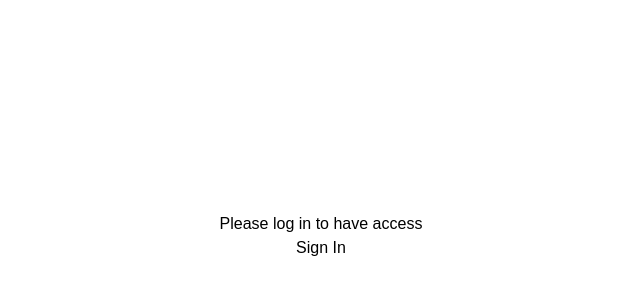
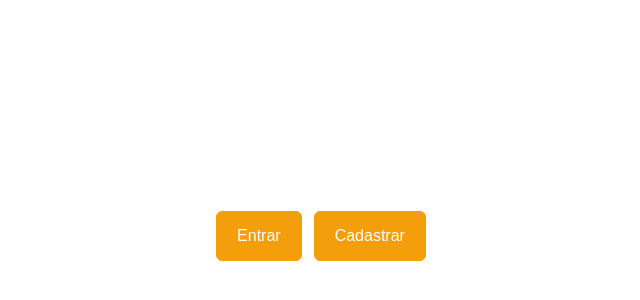
Before and after one commit to ThomBertelli/vendy, a Vue app: page / in a window 1280 px wide. Shown: the part 164-464 px from the top of the page, without its empty margins (319-959 px from the left). Built offline with nearby package versions, Linux system fonts and the light colour scheme; a web font is replaced by a local one.

Commit message:
feat(UserProfile): create button to signup

```diff
--- a/src/components/UserProfile.vue
+++ b/src/components/UserProfile.vue
@@ -12,18 +12,28 @@ const signOut = function () {
 </script>
 
 <template>
-    <div class="flex flex-col justify-center items-center h-screen">
+    <div class="flex flex-col">
         <template v-if="isLoggedIn">
-            <h3>Hi, {{ currentUser && currentUser.email }}</h3>
-            <nav>
-                <a @click="signOut">Sign Out</a>
-            </nav>
+            <div class="flex flex-col items-center gap-2">
+                <h3>Olá, {{ currentUser && currentUser.email }}</h3>
+                <nav>
+                    <ButtonPrime @click="signOut">Sign Out</ButtonPrime>
+                </nav>
+            </div>
         </template>
-        <template v-else>
-            <h3>Please log in to have access</h3>
-            <nav>
-                <RouterLink :to="{ name: 'signin'}"> Sign In </RouterLink>
-            </nav>
+        <template  v-else>
+            <div class="flex gap-3">
+                <nav>
+                    <ButtonPrime>
+                        <RouterLink :to="{ name: 'signin'}"> Entrar </RouterLink>
+                    </ButtonPrime>
+                </nav>
+                <nav>
+                    <ButtonPrime>
+                        <RouterLink :to="{name: 'signup'}"> Cadastrar </RouterLink>
+                    </ButtonPrime>
+                </nav>
+            </div>
         </template>
     </div>
 </template>
```
